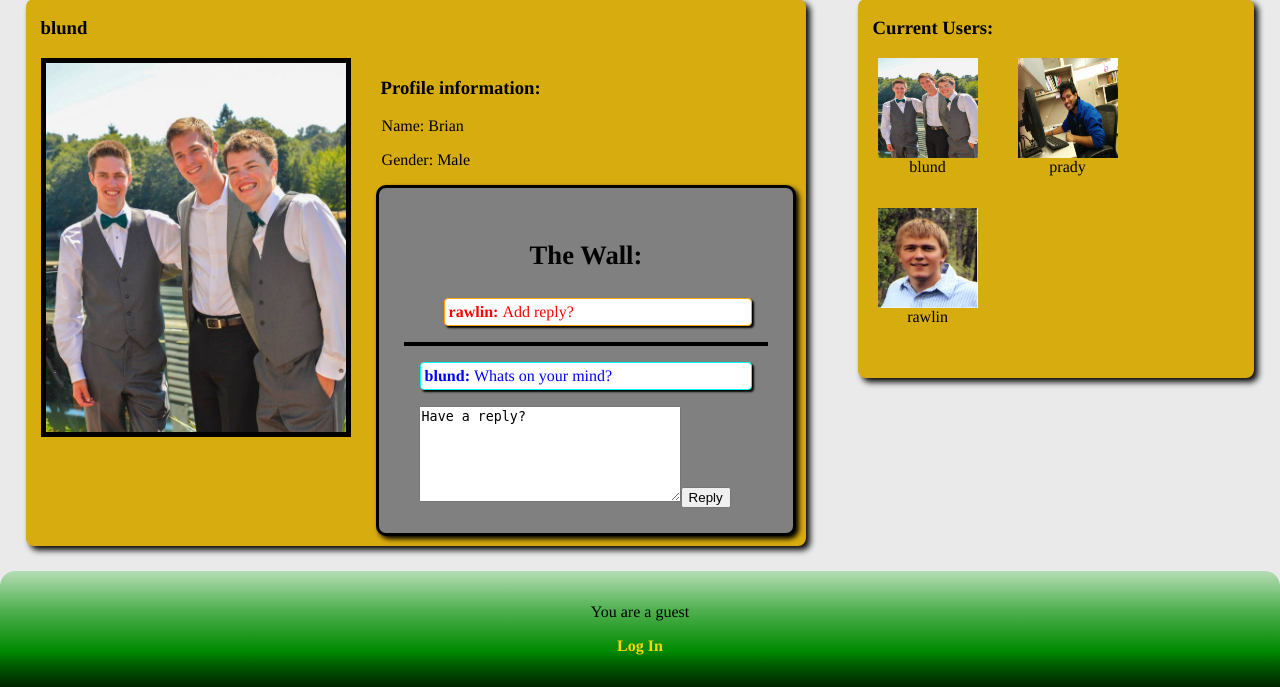
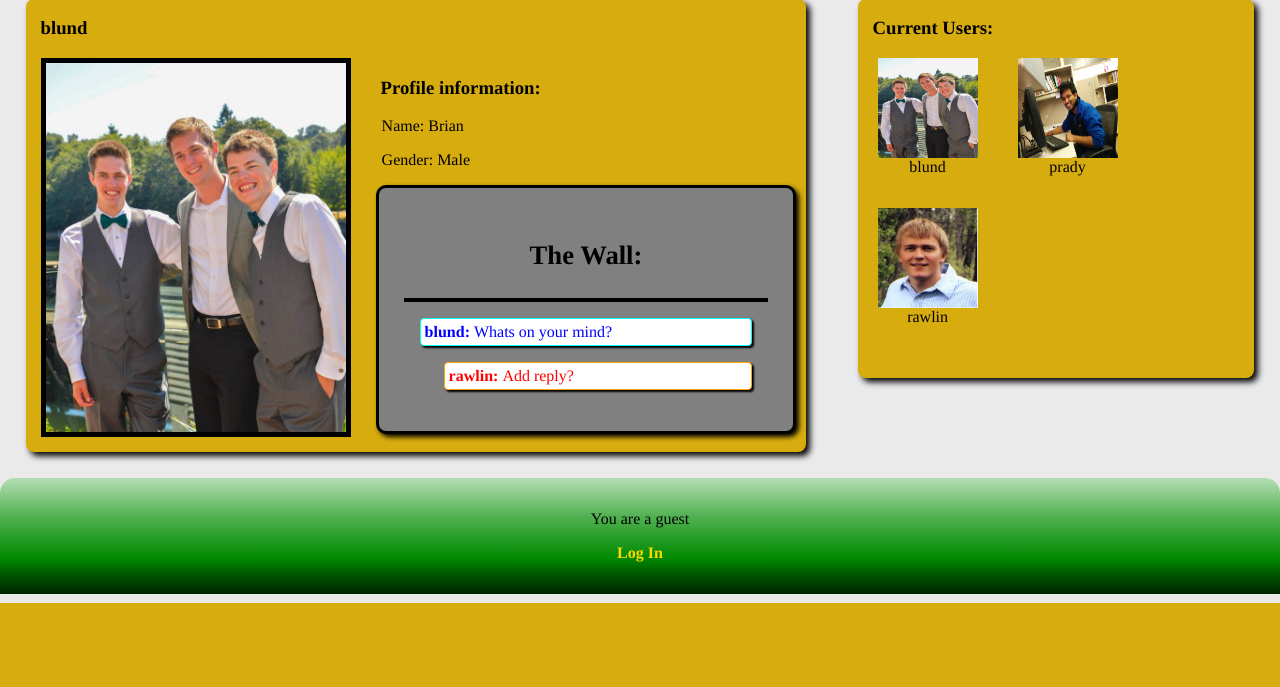
Before and after one commit to HKMOpen/project3_webdev, a PHP site: page /profile.php?uname=blund in a window 1280 px wide. Shown: the part 197-884 px from the top of the page. After the commit the page ends 800 px from the top, so only its background shows below. Run offline with PHP 8.4, Linux system fonts and the light colour scheme; data comes from the database, SQL or seed files in the repository; both versions use the stored data as it was after the commit.

Commit message:
Implemented reply functionality. Needs final testing before submission.

```diff
--- a/Querries.php
+++ b/Querries.php
@@ -21,7 +21,7 @@ class Querries
 
 	public $GET_USER_WALL_COMMENTS="select * from communications where sender='%s';";
 
-	public $GET_COMMENTS_ON_USER_WALL="select * from communications where reciever='%s' ORDER BY time DESC;";
+	public $GET_COMMENTS_ON_USER_WALL="select * from communications where reciever='%s' ORDER BY repliedToID DESC, time ASC;";
 
 	public $GET_AUTHENTICATED_PANDING="select username from pendingUsers where authenticated='TRUE';";
 
@@ -45,12 +45,16 @@ class Querries
 
 	public $SAVE_POST = "insert into communications (messageType, sender, reciever, time, message) values ('%s', '%s', '%s', datetime(current_timestamp,'localtime'), '%s');";
 
-	public $SAVE_POST_REPLY = "insert into commentReplies (replyId, replyId) values ('%s', '%s');";
+	public $NEW_COMMENT_ADD_REPLIED_TO = "UPDATE communications SET repliedToID=(SELECT MAX(id) FROM communications) WHERE id=(SELECT MAX(id) FROM communications);";
+
+	public $SAVE_REPLY = "insert into communications (messageType, sender, reciever, time, message, repliedToID) values ('%s', '%s', '%s', datetime(current_timestamp,'localtime'), '%s', %s);";
+
+	public $SAVE_POST_REPLY = "insert into commentReplies values ((select id from communications where sender='%s' and timestamp='%s'), '%s');";
 
 	public $GET_POST_REPLY = "select replyId from commentReplies where repliedTo='%s';";
 
 
-	public $CREATE_DATABASE = "CREATE TABLE users (username varchar(255) unique primary key, password varchar(255), name varchar(255), gender varchar(6), phone varchar(20), email varchar(255), admin boolean, pictureLocation varchar(255) , bio varchar(255));CREATE TABLE friends (user varchar(255), friend varchar(255), FOREIGN KEY (user) references users(username), FOREIGN KEY (friend) REFERENCES users(username) );CREATE TABLE friendRequests (user varchar(255), requestedFriend varchar(255), FOREIGN KEY (user) references users(username), FOREIGN KEY (requestedFriend) REFERENCES users(username) );CREATE TABLE communications (id INTEGER PRIMARY KEY autoincrement, messageType varchar(8), sender varchar(255), reciever varchar(255), time timestamp, message varchar(500), FOREIGN KEY (sender) references users(username), FOREIGN key (reciever) references users(username));CREATE TABLE commentReplies (id INTEGER PRIMARY KEY autoincrement, replyId int, repliedTo int, FOREIGN KEY (replyId) references communications(id), FOREIGN KEY (repliedTo) references communication(id));CREATE TABLE pendingUsers (username nvarchar(255), hash varchar(32), ipaddress varchar(50), authenticated varchar(5), FOREIGN KEY (username) REFERENCES users(username));CREATE TABLE passwordChange (username varchar(255), hash varchar(32), ipaddress varchar(50), FOREIGN KEY (username) REFERENCES user(username));";
+	public $CREATE_DATABASE = "CREATE TABLE users (username varchar(255) unique primary key, password varchar(255), name varchar(255), gender varchar(6), phone varchar(20), email varchar(255), admin boolean, pictureLocation varchar(255) , bio varchar(255));CREATE TABLE friends (user varchar(255), friend varchar(255), FOREIGN KEY (user) references users(username), FOREIGN KEY (friend) REFERENCES users(username) );CREATE TABLE friendRequests (user varchar(255), requestedFriend varchar(255), FOREIGN KEY (user) references users(username), FOREIGN KEY (requestedFriend) REFERENCES users(username) );CREATE TABLE communications (id INTEGER PRIMARY KEY autoincrement, messageType varchar(8), sender varchar(255), reciever varchar(255), time timestamp, message varchar(500), repliedToID INTEGER,FOREIGN KEY (sender) references users(username), FOREIGN key (reciever) references users(username), FOREIGN KEY (repliedToID) references communications(id));CREATE TABLE commentReplies (id INTEGER PRIMARY KEY autoincrement, replyId int, repliedTo int, FOREIGN KEY (replyId) references communications(id), FOREIGN KEY (repliedTo) references communication(id));CREATE TABLE pendingUsers (username nvarchar(255), hash varchar(32), ipaddress varchar(50), authenticated varchar(5), FOREIGN KEY (username) REFERENCES users(username));CREATE TABLE passwordChange (username varchar(255), hash varchar(32), ipaddress varchar(50), FOREIGN KEY (username) REFERENCES user(username));";
 
 	public $AUTHENTICATE_NEW_USER = "Select * from pendingUsers where hash='%s' and ipaddress='%s' and username='%s';";
 
--- a/helpers.php
+++ b/helpers.php
@@ -536,11 +536,13 @@ function savePost($post)
 	}
 
 	//$db->query("insert into communications (messageType, sender, reciever, time, message) values ('$messageType','$post->sender','$post->reciever',datetime(current_timestamp,'localtime'),'$post->message');");
-	$res = $db->query(sprintf($q->SAVE_POST, $messageType, $post->sender, $post->reciever, $post->message));
-	$array=$res->fetchArray();
-	if($messageType=="REPLY")
-	{
-		$db->query(sprintf($q->SAVE_POST_REPLY, $array["id"], $post->repliedTo));
+
+	if ($messageType == "NEW") {
+		$db->query(sprintf($q->SAVE_POST, $messageType, $post->sender, $post->reciever, $post->message));
+		$db->query($q->NEW_COMMENT_ADD_REPLIED_TO);
+	}
+	else {
+		$db->query(sprintf($q->SAVE_REPLY, $messageType, $post->sender, $post->reciever, $post->message, $post->repliedTo));
 	}
 
 	$db->close();
--- a/profile.php
+++ b/profile.php
@@ -158,22 +158,27 @@ if (isset($_POST['submitCommentFlag'])) {
 
 //BEGIN ADDING REPLY TO WALL
 
+/*
+ *       <form method="post" >
+				<textarea name="newReply" rows="2" cols="30">Add reply?</textarea>
+				<input type="submit" value="Reply" />"
+				<input type="hidden" name="addReplyFlag" value="true"/>
+				<input type="hidden" name="commentId" value="$lastNewId"/>
+		 </form>
+ */
+
 if (isset($_POST['addReplyFlag'])) {
-	echo "<h3>in adding a reply</h3>";
-	$sender = $_POST['sender'];
-	echo "<h3>Sender $sender</h3>";
-	$receiver = $_POST['receiver'];
-	echo "<h3>Reciever $receiver</h3>";
-	$commentId = $_POST['commentId'];
-	echo "<h3>Comment Id $commentId</h3>";
-	$message = sanitize($_POST['newComment']);
+
+	$sender = $_SESSION['username'];
+	$receiver = $uname;
+	$message = sanitize($_POST['newReply']);
 	$message = preg_replace("/'/", "", $message);
 	if (strlen($message) > 500) {
 		$message = substr($message, 0, 500);
 	}
 
 	//insert comment into database here...
-	$newPost = new Post(NULL, "REPLY", $sender, $receiver, NULL, $message, $commentId);
+	$newPost = new Post(NULL, "REPLY", $sender, $receiver, NULL, $message, $_POST['commentId']);
 	savePost($newPost);
 
 }
@@ -346,7 +351,9 @@ and replies within a "reply" div. -->
 		</form>
 
 	<?php }?>
-			<?php
+
+
+		<?php
 			$user = getUser($uname);
 			$posts=getPostsOnUserWall($user);
 			$first=TRUE;
@@ -368,18 +375,13 @@ and replies within a "reply" div. -->
 				}
 				$class=$post->messageType == 'REPLY' ? "reply" : "comment";
 				echo"<p id=\"$class\"><b>$post->sender:     </b>$post->message</p>";
-				if($class=='comment')
+				if($class=='comment' && isFriend($_SESSION['username'], $uname))
 				{
 					echo "<form method=\"post\" action=\"".htmlspecialchars($_SERVER['PHP_SELF']) ."?uname=$uname\">";
-
+					echo '<textarea name="newReply" rows="2" cols="30">Add reply?</textarea>';
+					echo "<input type=\"submit\" value=\"Reply\" />";
 					echo "<input type=\"hidden\" name=\"addReplyFlag\" value=\"true\"/>";
 					echo "<input type=\"hidden\" name=\"commentId\" value=\"$lastNewId\"/>";
-
-					echo "<input type=\"hidden\" name=\"sender\" value=\"".$_SESSION['username']."\" />";
-			echo "<input type=\"hidden\" name=\"receiver\" value=\"$uname\" />";
-			echo "<textarea name=\"newComment\" rows=\"6\" cols=\"30\">Have a reply?</textarea>";
-		echo"<input type=\"submit\" value=\"Reply\" />";
-
 					echo "</form>";
 				}
 
```
Also changed, not shown: project3.db.
